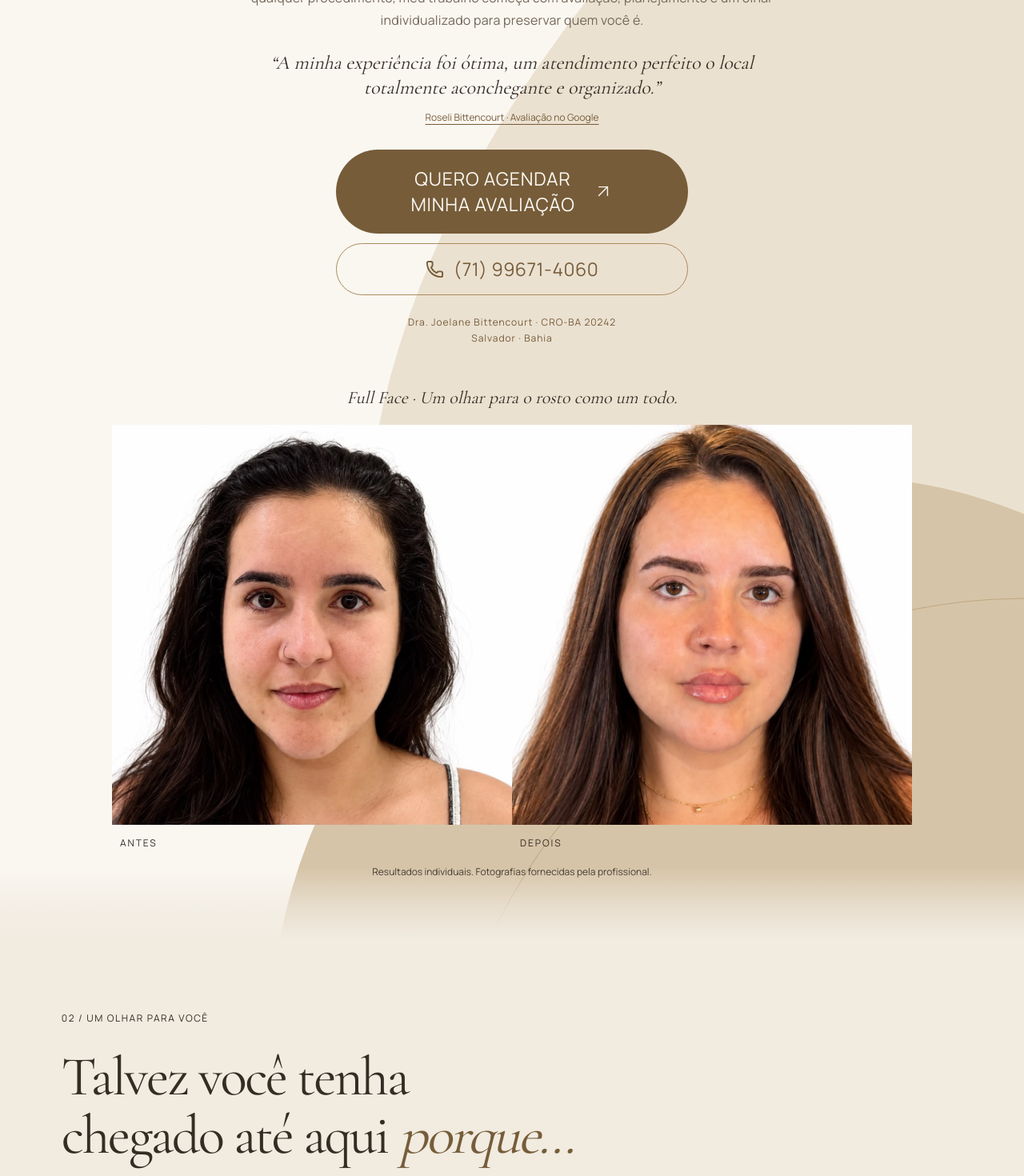
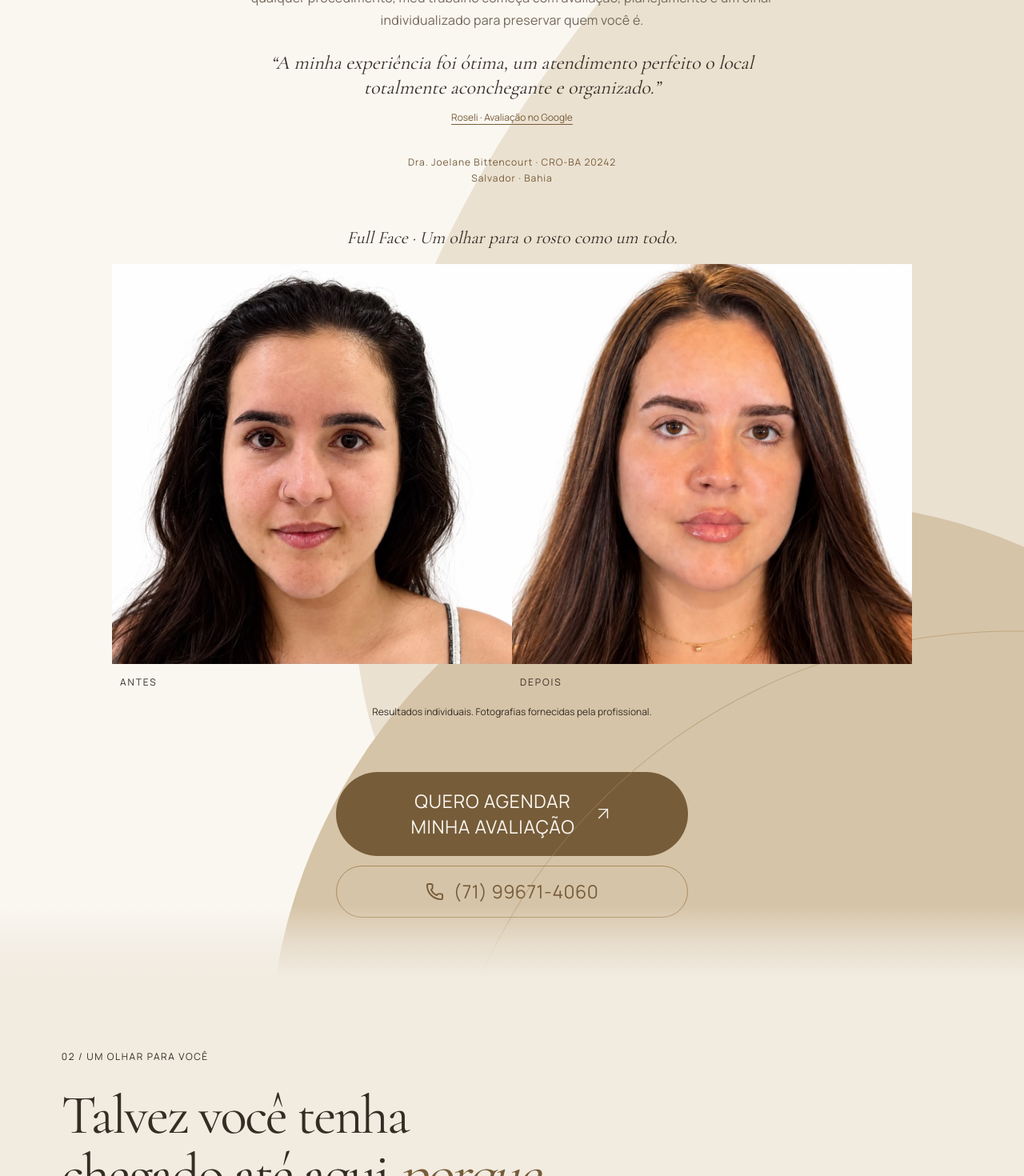
Before and after one commit to brunogbarbosa/dra-joelane-bittencourt, a Next.js app: page / in a window 1280 px wide. Shown: the part 380-1850 px from the top of the page at 80% size. Built offline with nearby package versions, Linux system fonts and the light colour scheme.

Commit message:
Place hero booking below comparison and shorten reviewer name

```diff
--- a/app/conversion.css
+++ b/app/conversion.css
@@ -351,3 +351,5 @@
  .hero-booking>span { font-size: clamp(18px,5.2vw,23px); }
  .hero-phone { font-size: clamp(20px,5.5vw,23px); }
 }
+
+.conversion-hero .campaign-inner>.hero-contact { margin-top: 0; }
--- a/components/campaign-hero.tsx
+++ b/components/campaign-hero.tsx
@@ -42,10 +42,6 @@ export function CampaignHero() {
         <h1 id="campaign-title"><span className="campaign-title-line"><span>Seu rosto não precisa de mais procedimentos.</span></span><span className="campaign-title-line"><em>Precisa da estratégia certa.</em></span></h1>
         <p className="campaign-subtitle">Cada rosto possui uma estrutura, uma história e necessidades próprias. Por isso, antes de qualquer procedimento, meu trabalho começa com avaliação, planejamento e um olhar individualizado para preservar quem você é.</p>
         <div className="hero-voice"><blockquote>“{heroVoice.quote}”</blockquote><a className="review-source" href={heroVoice.sourceUrl} target="_blank" rel="noopener noreferrer">{heroVoice.name} · Avaliação no Google</a></div>
-        <div className="campaign-action hero-contact">
-          <AppointmentLink id="hero-whatsapp" className="hero-booking"><span>QUERO AGENDAR</span><span>MINHA AVALIAÇÃO</span></AppointmentLink>
-          <a className="hero-phone" href={appointmentUrl} target="_blank" rel="noopener noreferrer" data-cta="hero-phone-whatsapp" aria-label={`Agendar pelo WhatsApp: ${site.phone}`}><Phone size={23} aria-hidden="true"/><span>{site.phone.replace('+55 ', '')}</span></a>
-        </div>
         <p className="hero-credentials">Dra. Joelane Bittencourt · CRO-BA 20242<br/>Salvador · Bahia</p>
       </div>
       <div className="campaign-portrait"><div className="campaign-silhouette">
@@ -53,6 +49,10 @@ export function CampaignHero() {
         <CasePhotos record={heroCase} priority/>
         <p className="hero-result-note">Resultados individuais. Fotografias fornecidas pela profissional.</p>
       </div></div>
+      <div className="campaign-action hero-contact">
+        <AppointmentLink id="hero-whatsapp" className="hero-booking"><span>QUERO AGENDAR</span><span>MINHA AVALIAÇÃO</span></AppointmentLink>
+        <a className="hero-phone" href={appointmentUrl} target="_blank" rel="noopener noreferrer" data-cta="hero-phone-whatsapp" aria-label={`Agendar pelo WhatsApp: ${site.phone}`}><Phone size={23} aria-hidden="true"/><span>{site.phone.replace('+55 ', '')}</span></a>
+      </div>
       <SmileSeal/>
     </div>
   </section>;
--- a/data/conversion.ts
+++ b/data/conversion.ts
@@ -5,7 +5,7 @@ export type PatientVoice = {
 };
 export const googleReviewsUrl = 'https://share.google/WqcmKMWTbYfE0un8z';
 // Trecho conferido no Google; vínculo com a paciente do caso 1 confirmado pelo usuário.
-export const heroVoice: PatientVoice = { id: 'hero', quote: 'A minha experiência foi ótima, um atendimento perfeito o local totalmente aconchegante e organizado.', name: 'Roseli Bittencourt', sourceUrl: 'https://share.google/rW4Rqi9Fnfw0owdky', resultIndex: 0, pending: false };
+export const heroVoice: PatientVoice = { id: 'hero', quote: 'A minha experiência foi ótima, um atendimento perfeito o local totalmente aconchegante e organizado.', name: 'Roseli', sourceUrl: 'https://share.google/rW4Rqi9Fnfw0owdky', resultIndex: 0, pending: false };
 // Transcrições/trechos literais dos prints enviados dos destaques de depoimentos.
 // Sem nomes, fotos ou vínculo com casos: a correspondência ainda não foi informada.
 export const instagramVoices: PatientVoice[] = [
```
